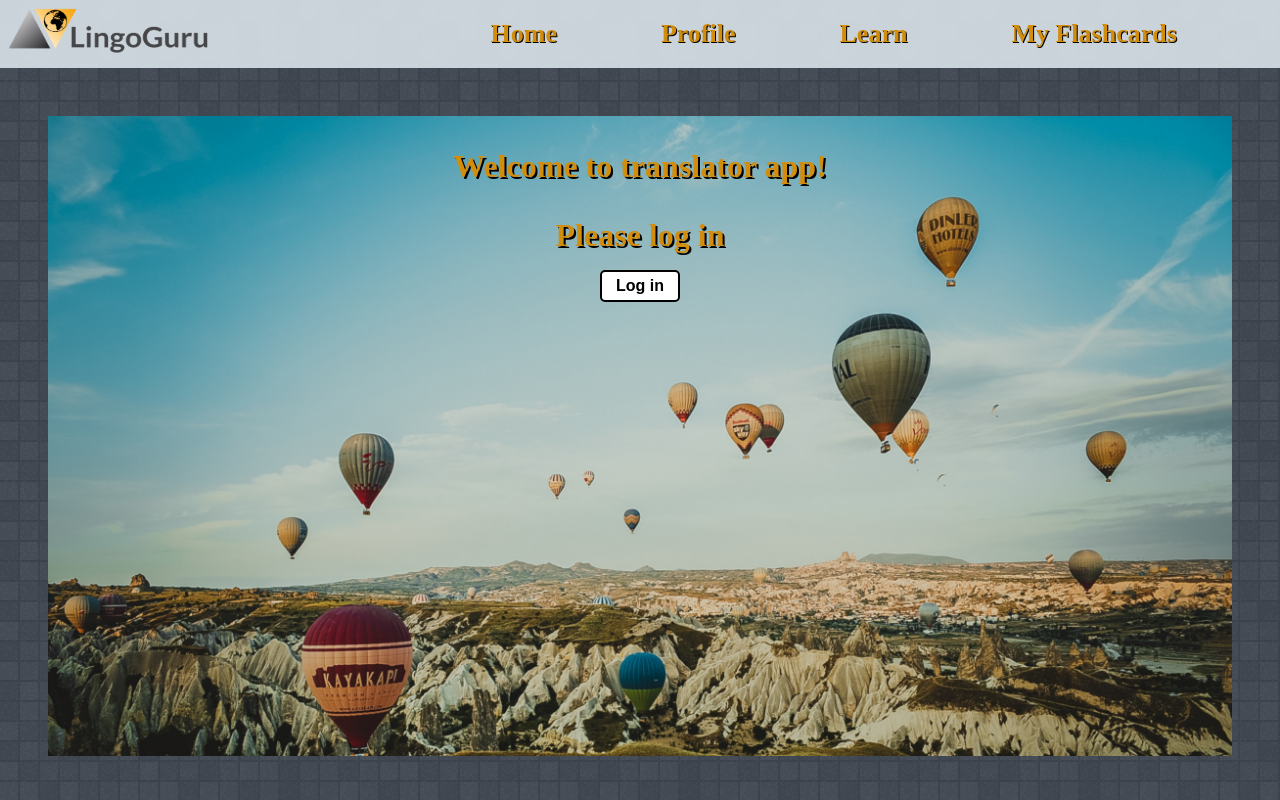
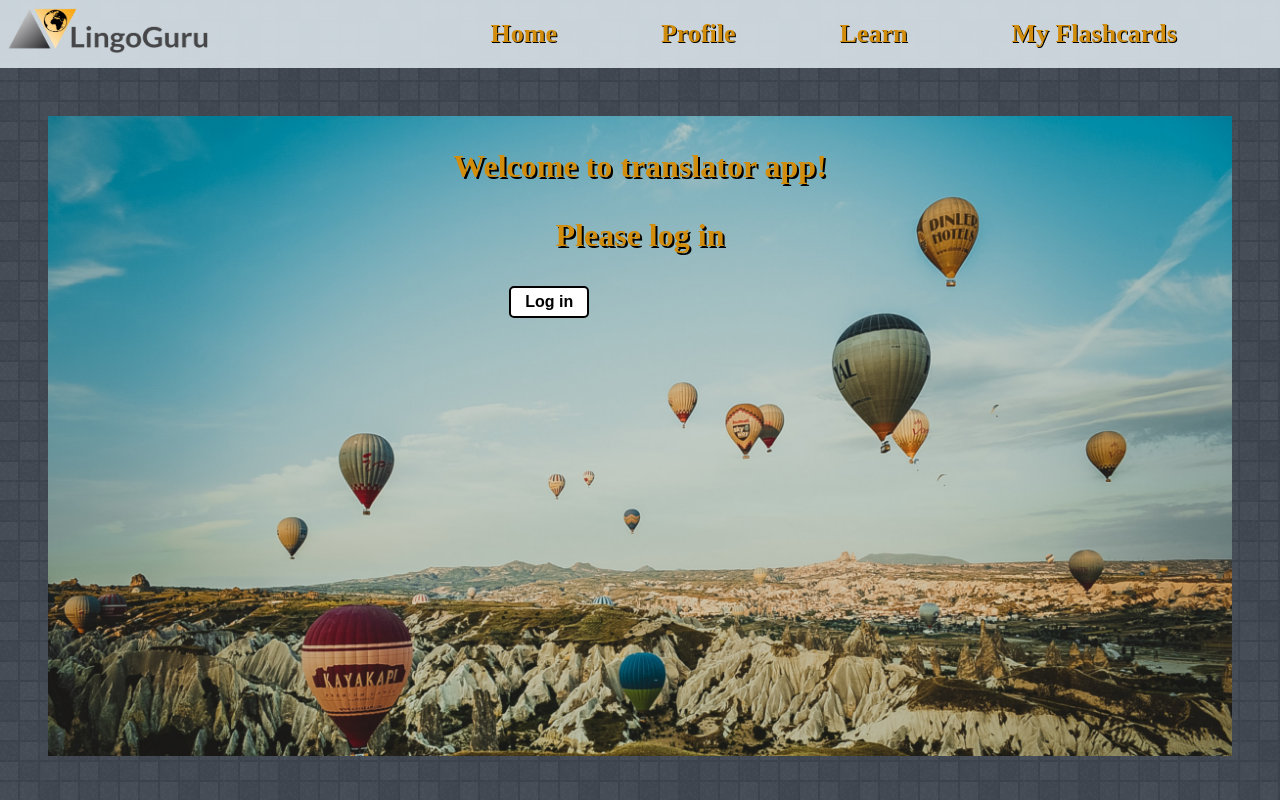
Before and after one commit to etrovavica1221/language-flashcards, a React (Create React App) app: page / in a window 1280 px wide. Shown: the top 800 px of the page. Built offline with nearby package versions, Linux system fonts and the light colour scheme; a web font is replaced by a local one.

Commit message:
Style buttons

```diff
--- a/src/components/Home.js
+++ b/src/components/Home.js
@@ -53,8 +53,10 @@ const Home = ({ userState, setUserState }) => {
     <div id="HomePage">
       <div id="landing">
         {message}
-        {button}
-        {logout}
+        <div id="home-buttons-container">
+          {button}
+          {logout}
+        </div>
       </div>
       <div id="translation-form-container">
         <h1 className="titles">Translate your text and make your own flashcards</h1>
--- a/src/components/UserLogin.js
+++ b/src/components/UserLogin.js
@@ -42,7 +42,7 @@ const UserLogin = ({ userState, setUserState }) => {
 
   return (
     <div className="UserLogin">
-      <h1 className="titles">Log In</h1>
+      <h1 id="login-button">Log In</h1>
       <form action="submit" onSubmit={handleSubmit}>
         <input type="text" placeholder="Email Address" required name="email" onChange={handleChange} />
         <input type="password" placeholder="Password" required name="password" onChange={handleChange} />
--- a/src/styles/Home.css
+++ b/src/styles/Home.css
@@ -55,13 +55,16 @@
 }
 
 #large-home-button {
-    width: 10em;
-    height: 4em;
+    width: 6.5em;
+    height: 3em;
 }
 
 #home-buttons-container {
-    display: flex;
-    flex-direction: row;
-
-
+    display: grid;
+    grid-template-columns: 1fr 1fr;
+    grid-template-rows: 1fr;
+    gap: 0.5em;
+    justify-content: center;
+    width: 30%;
+    margin: 1em auto;
 }
```
